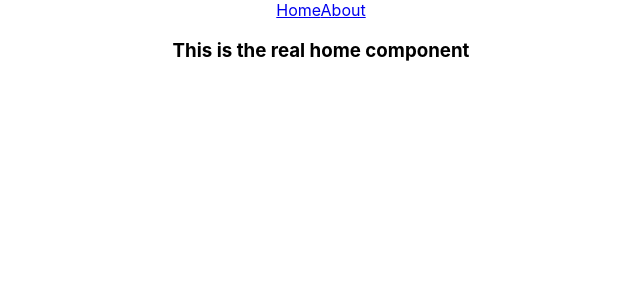
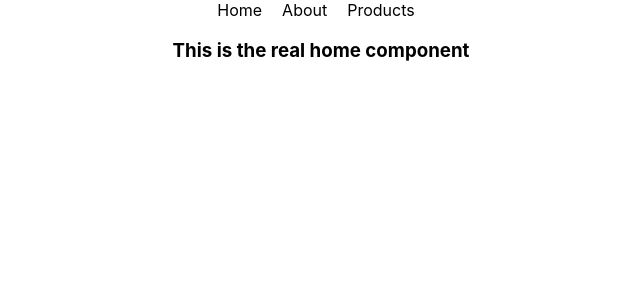
Before and after one commit to AnhaSamea/simple-react-router-examples, a React (Create React App) app: page /home in a window 1280 px wide. Shown: the top 300 px of the page, without its empty margins (319-959 px from the left). Built offline with nearby package versions, Linux system fonts and the light colour scheme.

Commit message:
route with links

```diff
--- a/_steps.js
+++ b/_steps.js
@@ -4,3 +4,9 @@
 3. Add RouterProvider and pass router props
 4. Create some route inside the router
 */
+/*
+Things you need to create a route:
+1. Create a Link : so that you can go this route
+2. Create a component: to add what you will show once you go to that route
+3. Add route so that react router knows the component it needs to display while you are visiting to that route
+ */
--- a/src/App.js
+++ b/src/App.js
@@ -2,12 +2,15 @@
 import './App.css';
 import About from './components/About/About';
 import Home from './components/Home';
+import Products from './components/Products/Products';
 
 function App() {
   const router = createBrowserRouter([
     { path: '/', element: <div>This is default page</div> },
     { path: '/home', element: <Home></Home> },
     { path: 'about', element: <About></About> },
+    { path: '/products', element: <Products></Products> },
+
   ])
   return (
     <div className="App">
--- /dev/null
+++ b/src/components/Header/Header.css
@@ -0,0 +1,10 @@
+.header a{
+    text-decoration: none;
+    margin-right: 10px;
+    color: black;
+    padding: 2px 5px;
+}
+.header a:hover{
+    background-color: aquamarine;
+    border-radius: 10px;
+}
--- a/src/components/Header/Header.js
+++ b/src/components/Header/Header.js
@@ -1,11 +1,12 @@
 import React from 'react';
 import {Link } from 'react-router-dom';
+import './Header.css'
 const Header = () => {
     return (
-        <div>
+        <div className='header'>
             <Link to='/home'>Home</Link>
             <Link to='/about'>About</Link>
-
+            <Link to='/products'>Products</Link>
         </div>
     );
 };
--- /dev/null
+++ b/src/components/Products/Products.js
@@ -0,0 +1,13 @@
+import React from 'react';
+import Header from '../Header/Header';
+
+const Products = () => {
+    return (
+        <div>
+            <Header></Header>
+            <h3>This is product section</h3>
+        </div>
+    );
+};
+
+export default Products;
```
